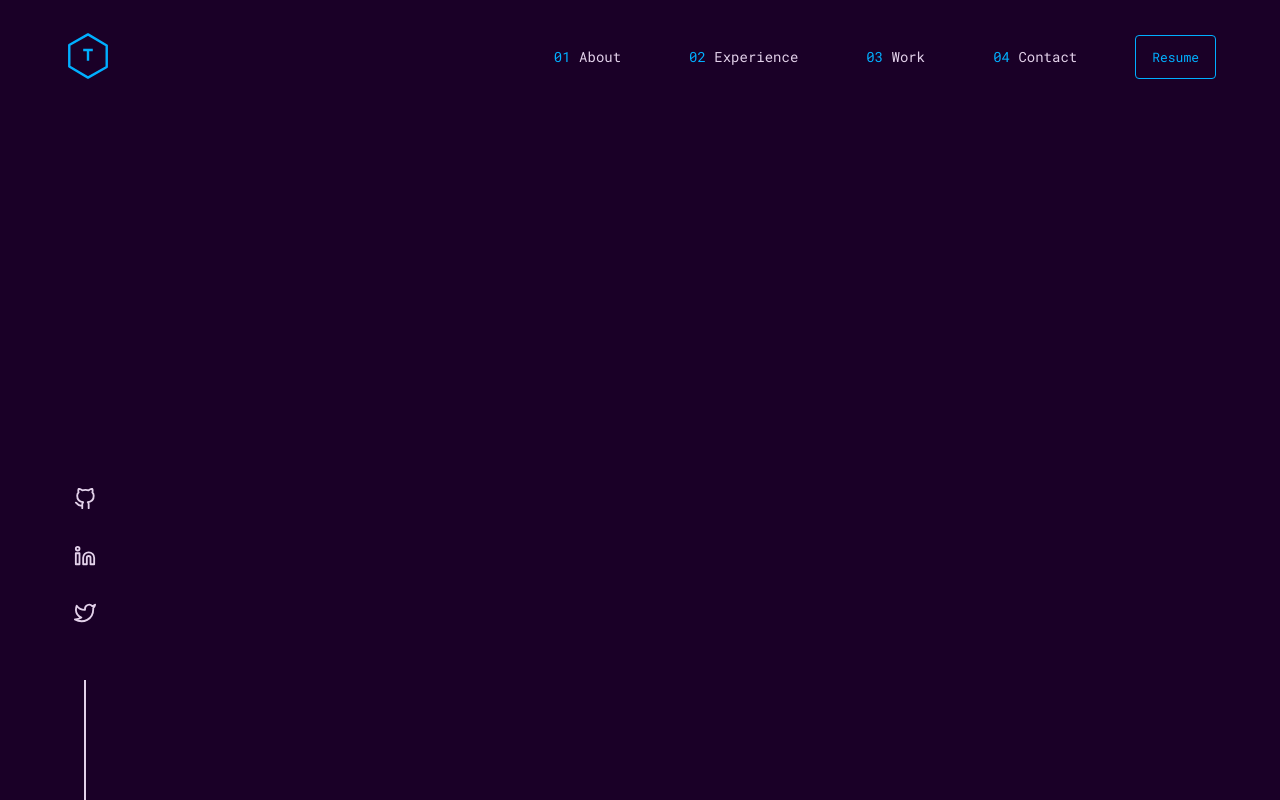
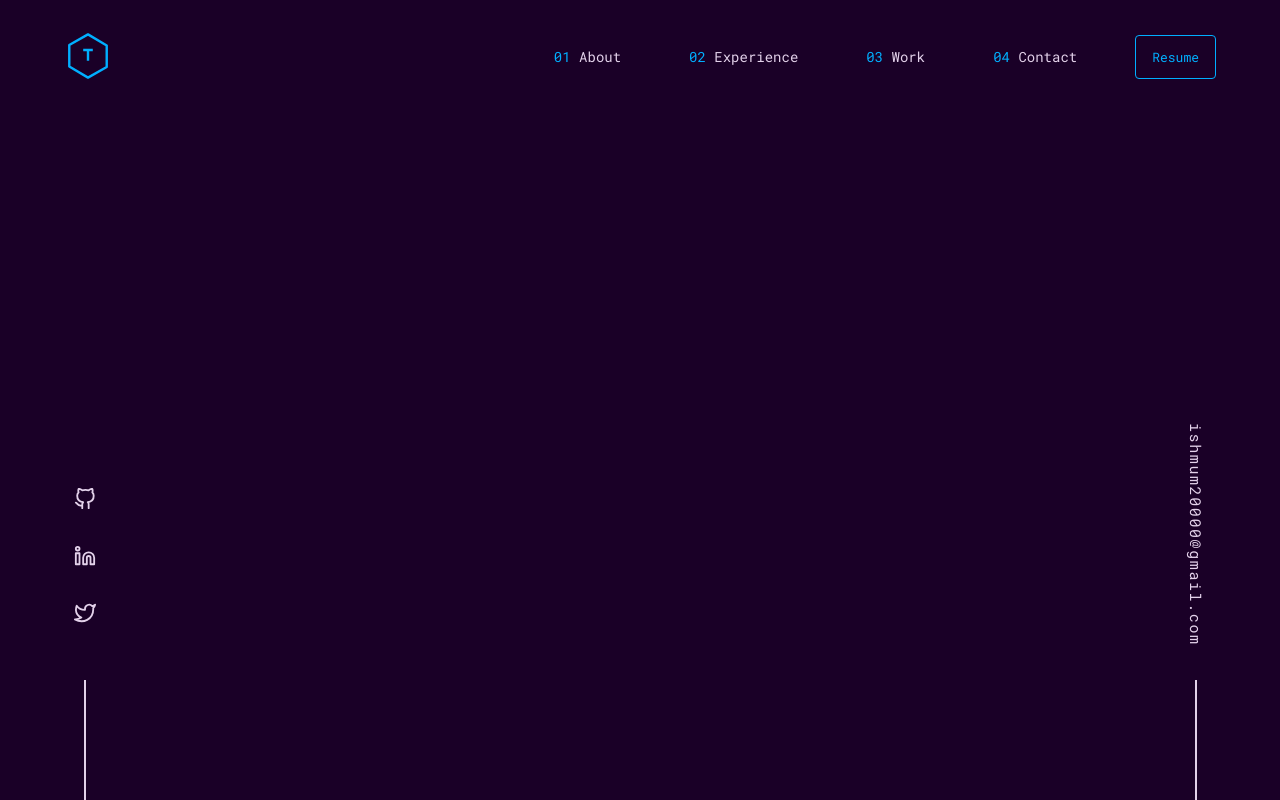
Before and after one commit to ishmumr7/portfolio, a Next.js app: page / in a window 1280 px wide. Built offline with nearby package versions, Linux system fonts and the light colour scheme.

Commit message:
Add section

```diff
--- a/src/app/page.tsx
+++ b/src/app/page.tsx
@@ -1,3 +1,4 @@
+import Email from "@/components/Email";
 import Socials from "@/components/Socials";
 import Navbar from "@/sections/Navbar";
 import Image from "next/image";
@@ -7,6 +8,7 @@ export default function Home() {
     <div>
       <Navbar />
       <Socials />
+      <Email />
     </div>
   );
 }
--- /dev/null
+++ b/src/components/Email.tsx
@@ -0,0 +1,16 @@
+import Link from "next/link";
+import React from "react";
+
+const Email = () => {
+	const emailAddress = "ishmum20000@gmail.com";
+
+	return (
+		<div className="email">
+			<Link href={`mailto:${emailAddress}`} className="email-link">
+				{emailAddress}
+			</Link>
+		</div>
+	);
+};
+
+export default Email;
--- /dev/null
+++ b/src/scss/components/_email.scss
@@ -0,0 +1,33 @@
+.email {
+  position: fixed;
+  bottom: 0;
+  right: 4rem;
+  display: flex;
+  flex-direction: column;
+  gap: 1.5rem;
+  &-link {
+    writing-mode: vertical-rl;
+    text-decoration: none;
+    color: var(--light-mauve);
+    font-size: var(--tsm2);
+    letter-spacing: 0.1rem;
+    padding: 10px;
+    outline: 2px dashed transparent;
+    transition: 0.3s ease-in-out;
+    &:hover {
+      color: var(--theme-color);
+    }
+    &:focus {
+      outline-color: var(--theme-color);
+      color: var(--theme-color);
+    }
+  }
+  &::after {
+    content: "";
+    display: block;
+    width: 2px;
+    height: 120px;
+    background-color: var(--light-mauve);
+    margin: 0px auto;
+  }
+}
--- a/src/scss/components/_index.scss
+++ b/src/scss/components/_index.scss
@@ -1,3 +1,4 @@
 @import "logo";
 @import "button";
 @import "socialIcons";
+@import "email";
```
